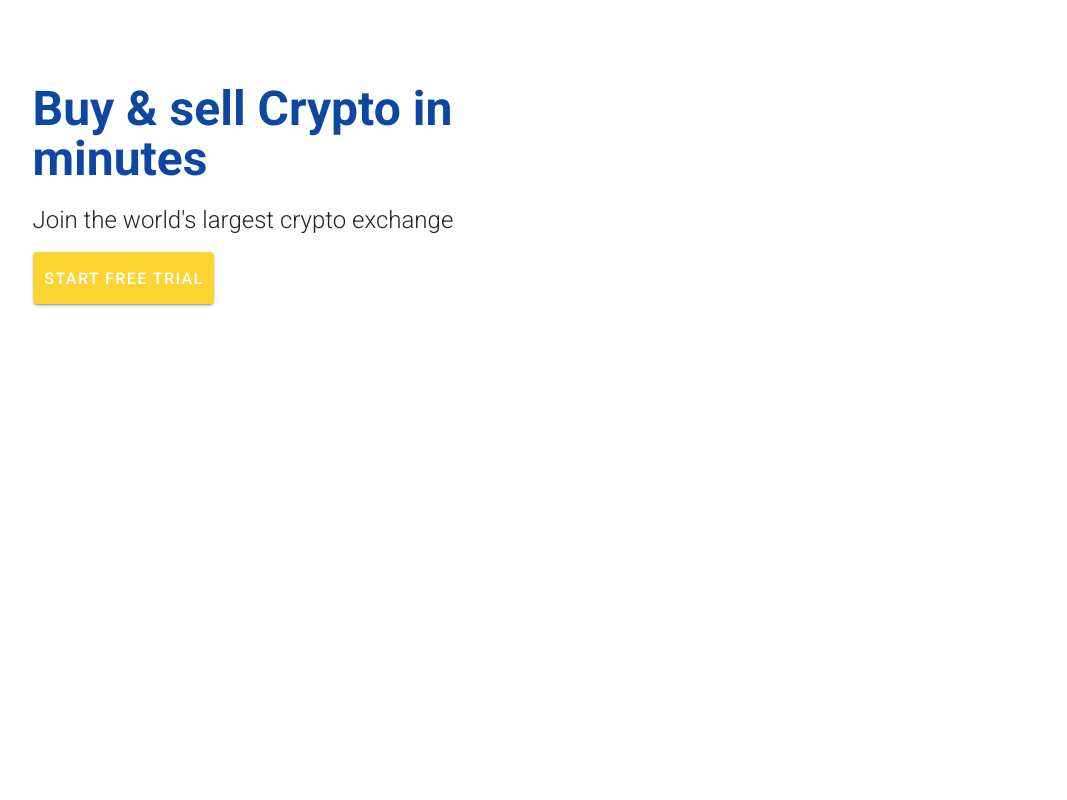
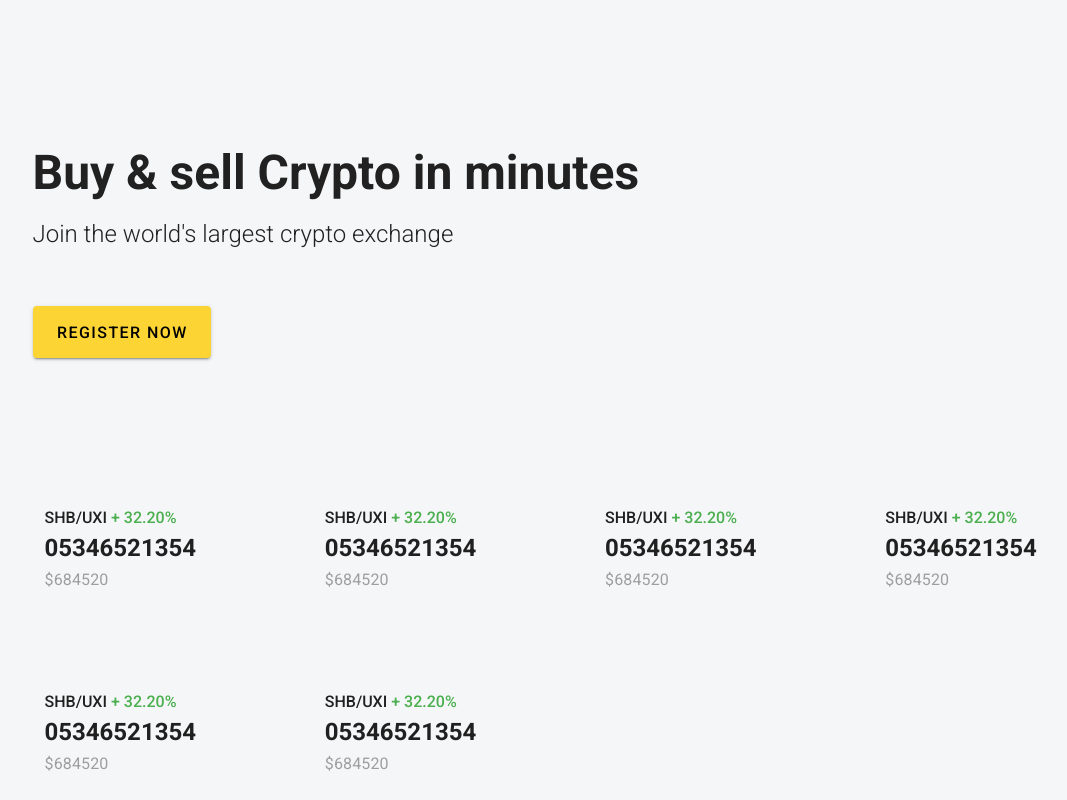
Before and after one commit to muhammadali5318/binance-frontend, a Vue app: page / in a window 1280 px wide. Shown: the top 800 px of the page, without its empty margins (35-1102 px from the left). Built offline with nearby package versions, Linux system fonts and the light colour scheme.

Commit message:
Code Refectoring

```diff
--- a/src/components/AuthNavBar.vue
+++ b/src/components/AuthNavBar.vue
@@ -1,7 +1,10 @@
+/*
+This is nav bar file used in Signup And Login Page
+ */
+
 <template>
-
   <v-card color="grey lighten-4" flat tile>
-      <v-toolbar >
+    <v-toolbar>
       <v-toolbar-title style="cursor: pointer">
         <v-img width="60%" src="@/assets/binance-logo.png"></v-img>
       </v-toolbar-title>
@@ -14,6 +17,6 @@
 </template>
 <script>
 export default {
-    name: "AuthNavBar"
-}
+  name: "AuthNavBar",
+};
 </script>
--- /dev/null
+++ b/src/components/HomePageTop.vue
@@ -0,0 +1,79 @@
+/*
+This component is the top header for home page.
+*/
+<template>
+  <!-- <login/> -->
+  <v-sheet
+    id="scrolling-techniques-7"
+    class="overflow-y-auto"
+    color="#F5F6F7"
+    max-height="auto"
+  >
+    <v-container class="container-bg mt-16">
+      <v-row gutters>
+        <v-col cols="12">
+          <v-card color="#F5F6F7" class="container-bg pa-2 fill-height" flat tile>
+            <div
+              class="
+
+                mt-16
+                grey--text
+                text--darken-4
+                font-weight-bold
+                text-h4 text-sm-h4 text-md-h4 text-lg-h3 text-xl-h3
+              "
+            >
+              Buy & sell Crypto in minutes
+            </div>
+
+            <p class="headline font-weight-light mt-5">
+              Join the world's largest crypto exchange
+            </p>
+
+            <v-btn
+              class="my-10 black--text background py-6"
+              elevation="2"
+              x-large
+              @click="snackbar = true"
+              >Register Now</v-btn
+            >
+
+            <v-container>
+              <v-row no-gutters>
+                <v-col v-for="n in 6" :key="n" cols="12" sm="3" lg="3" xl="2">
+                  <div class="mt-16 pt-8">
+                    <p class="ma-0 font-weight-medium">
+                      SHB/UXI <span class="green--text">+ 32.20%</span>
+                    </p>
+                    <h2>05346521354</h2>
+                    <div class="text-subtitle-1 grey--text darken-1">
+                      $684520
+                    </div>
+                  </div>
+                </v-col>
+              </v-row>
+            </v-container>
+          </v-card>
+        </v-col>
+      </v-row>
+    </v-container>
+  </v-sheet>
+  <!-- <SignUp/> -->
+</template>
+
+<script>
+export default {
+  name: "HomePageTop",
+
+  components: {
+    // login,
+    // SignUp
+  },
+};
+</script>
+
+<style scoped>
+.container-bg{
+background-color: #F5F6F7;
+}
+</style>
--- /dev/null
+++ b/src/components/MarketTreds.vue
@@ -0,0 +1,11 @@
+<template>
+<v-container>
+
+    <h2 class="my-6" >Market Trends </h2>
+</v-container>
+</template>
+<script>
+export default {
+    name: "MarketTrends"
+}
+</script>
--- a/src/views/Home.vue
+++ b/src/views/Home.vue
@@ -1,88 +1,43 @@
 <template>
   <!-- <login/> -->
-  <v-sheet
-      id="scrolling-techniques-7"
-      class="overflow-y-auto "
-      max-height="auto"
-    >
-      <v-container class="mt-16 ">
-        <v-row gutters>
-          <v-col cols="12" xs="12" sm="12" md="12" lg="5" xl="5">
-            <v-card class="pa-2 fill-height " flat tile>
-              <div
-                class="
-                  blue--text
-                  text--darken-4
-                  font-weight-bold
-                  text-h4 text-sm-h4 text-md-h4 text-lg-h3 text-xl-h3
-                "
-              >
-Buy & sell Crypto in minutes
-              </div>
+  <v-main>
 
-              <p
-                class="
-                  headline
-                  font-weight-light
-                  mt-5
-                "
-              >Join the world's largest crypto exchange
-              </p>
+<!-- top compnent for home page -->
+ <HomePageTop/>
 
-              <v-btn
-                width="40%"
-                class="white--text background py-6"
-                elevation="2"
-                x-large
-                @click="snackbar = true"
-                >Start free trial</v-btn
-              >
+  <v-container class="mt-16 pt-10">
+    <p> <v-icon class="pe-3" >mdi-bullhorn-variant </v-icon> Binance to Acquire Outstanding Shares in Swipe 12:30 | <span class="text-color px-3" >More</span> </p>
+    <p><v-icon class="pe-3" >mdi-android-messages </v-icon>  Special Notice about Binance.com in Singapore <span class="text-color px-3" >More</span> </p>
+    <p><v-icon class="pe-3" >mdi-android-messages </v-icon>  Special Notice About Binance Markets Limited <span class="text-color px-3" >More</span> </p>
 
-              <v-snackbar
-                top
-                center
-                color="success"
-                v-model="snackbar"
-                timeout="2000"
-              >
-                <span class="group">
-                  {{ text }}
+  </v-container>
 
-                  <v-icon dark>mdi-check-decagram-outline </v-icon>
-                </span>
-              </v-snackbar>
+<!-- Market Trend Section -->
+<MarketTrends/>
 
-
-            </v-card>
-          </v-col>
-          <v-col cols="12" xs="12" md="12" lg="7" xl="7">
-            <v-card
-              class="pa-2 fill-height "
-              flat
-              tile
-              max-width="100%"
-            >
-              <v-responsive>
-                <!-- <v-img src="../assets/herosection.png"></v-img> -->
-              </v-responsive>
-            </v-card>
-          </v-col>
-        </v-row>
-      </v-container>
-    </v-sheet>
+  </v-main>
   <!-- <SignUp/> -->
 </template>
 
 <script>
-  // import login from '@/components/login.vue'
+import HomePageTop from '@/components/HomePageTop.vue'
+import MarketTrends from '@/components/MarketTreds.vue'
 // import SignUp from '@/components/SignUp.vue'
 
 export default {
-    name: 'Home',
+  name: "Home",
 
   components: {
     // login,
     // SignUp
+    HomePageTop,
+    MarketTrends
   },
+};
+</script>
+
+<style scoped>
+.container-bg{
+background-color: #F5F6F7;
 }
-</script>
+</style>
```
Lines whose indentation alone changed are shown as unchanged.
